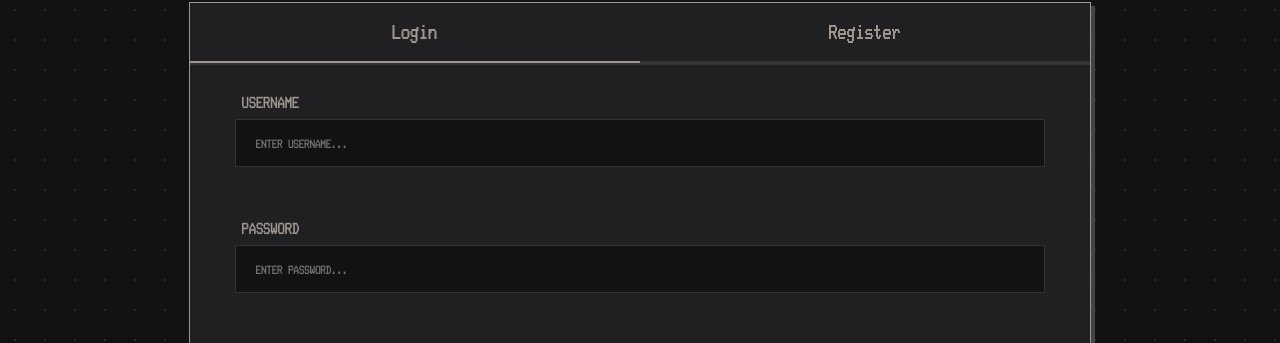
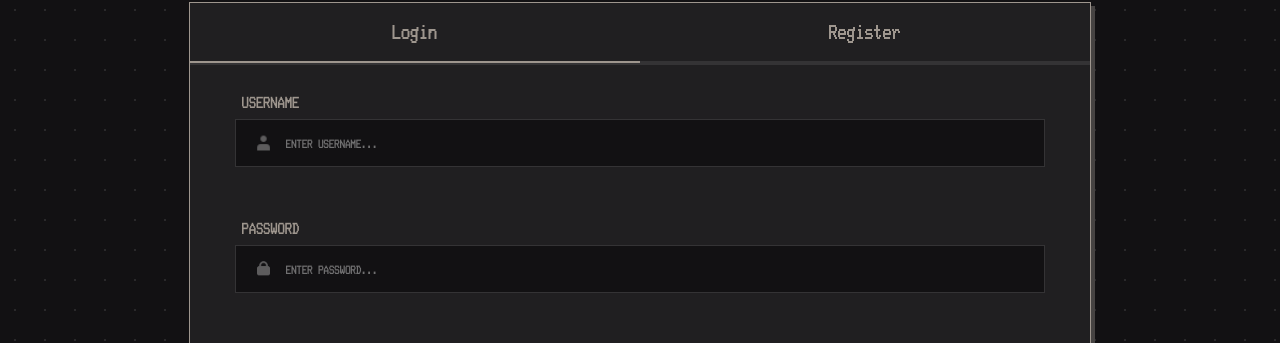
Before and after one commit to JohnArochaDev/noted, a Next.js app: page / in a window 1280 px wide. Shown: the part 185-528 px from the top of the page. Built offline with nearby package versions, Linux system fonts and the light colour scheme; no server answers.

Commit message:
added icons to login inputs

```diff
--- a/app/Components/Input/index.tsx
+++ b/app/Components/Input/index.tsx
@@ -1,4 +1,6 @@
 import { ChangeEvent, useState } from "react";
+
+import Image from "next/image";
 
 import styles from "./styles.module.scss";
 
@@ -6,13 +8,17 @@ type InputProps = {
   label: string;
   placeholder?: string;
   value?: string;
+  type?: InputType; // "person" or "lock" — optional
   onChange?: (value: string) => void;
 };
+
+type InputType = "person" | "lock";
 
 export const Input = ({
   label,
   placeholder = "",
   value,
+  type,
   onChange,
 }: InputProps) => {
   const [internalValue, setInternalValue] = useState("");
@@ -29,6 +35,17 @@ export const Input = ({
     <div className={styles.inputWrapper}>
       <div className={styles.innerWrapper}>
         <label className={styles.label}>{label}</label>
+
+        <div className={styles.inputWithIcon}>
+          {type && (
+            <Image
+              src={`/assets/${type}.png`}
+              alt={`${label} icon`}
+              width={17}
+              height={17}
+              className={styles.icon}
+            />
+          )}
           <input
             type="text"
             className={styles.input}
@@ -38,5 +55,6 @@ export const Input = ({
           />
         </div>
       </div>
+    </div>
   );
 };
--- a/app/Components/Input/styles.module.scss
+++ b/app/Components/Input/styles.module.scss
@@ -27,9 +27,23 @@
   user-select: none;
 }
 
+.inputWithIcon {
+  position: relative;
+  width: 100%;
+}
+
+.icon {
+  position: absolute;
+  left: 20px;
+  top: 50%;
+  transform: translateY(-50%);
+  pointer-events: none;
+  opacity: 0.8;
+}
+
 .input {
   width: 100%;
-  padding: 15px 20px 15px 20px;
+  padding: 15px 20px 15px 50px;
   font-size: 16px;
   background-color: #121113;
   border: 1px solid #343335;
--- a/app/Components/Login/index.tsx
+++ b/app/Components/Login/index.tsx
@@ -94,6 +94,7 @@ export const LoginPage = () => {
               onChange={(value) =>
                 setLoginData((prev) => ({ ...prev, username: value }))
               }
+              type="person"
             />
             <Input
               label="PASSWORD"
@@ -102,13 +103,10 @@ export const LoginPage = () => {
               onChange={(value) =>
                 setLoginData((prev) => ({ ...prev, password: value }))
               }
+              type="lock"
             />
             <Spacer size="lg" direction="vertical" />
-            <Button
-              label="LOGIN"
-              onClick={() => handleLogin()}
-              centered
-            />
+            <Button label="LOGIN" onClick={() => handleLogin()} centered />
           </div>
         )}
 
```
Also changed, not shown: public/assets/lock.png (added), public/assets/person.png (added). Lines whose indentation alone changed are shown as unchanged.
